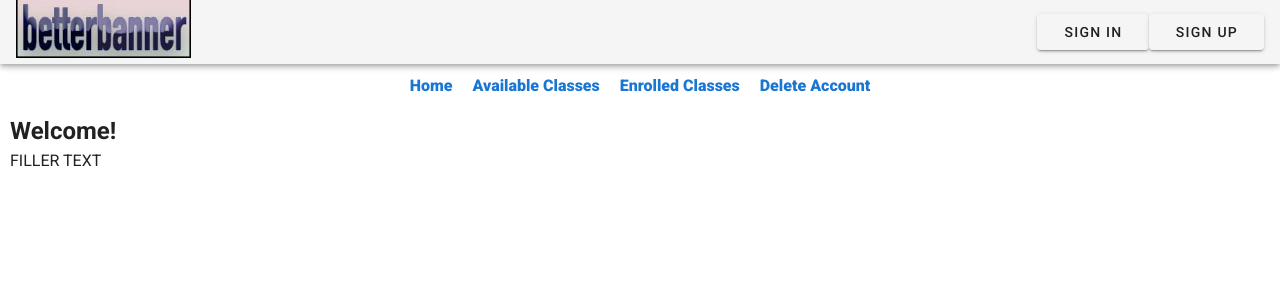
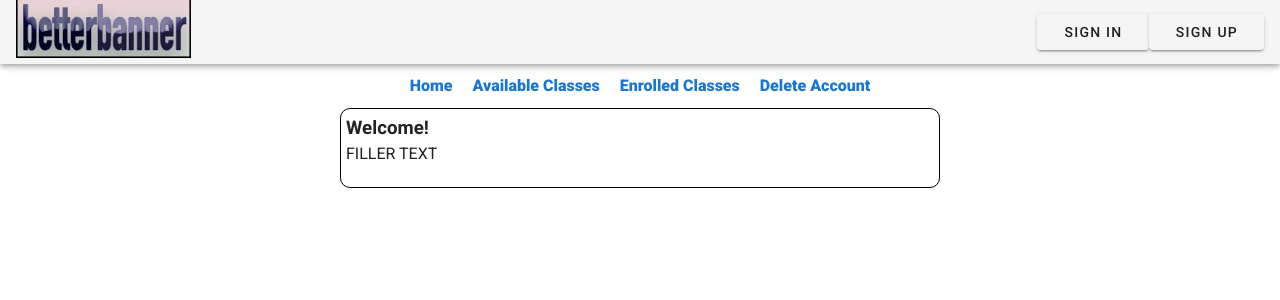
Before and after one commit to astevens8182/Betterbannerv1, a Vue app: page / in a window 1280 px wide. Shown: the top 300 px of the page. Built offline with nearby package versions, Linux system fonts and the light colour scheme; no server answers.

Commit message:
Update Home.vue

```diff
--- a/src/components/Home.vue
+++ b/src/components/Home.vue
@@ -1,5 +1,5 @@
 <template>
-<div id=awda>
+<div>
   <div>
       <nav>
           <a class="font-weight-black" @click="goHome">Home</a>
@@ -9,7 +9,7 @@
       </nav>
   </div>
   <div id="content">
-    <h2>Welcome!</h2>
+    <h3>Welcome!</h3>
 
     <p>FILLER TEXT</p>
   </div>
@@ -26,7 +26,6 @@ export default {
 
   },
   methods: {
-
   goHome() {
     this.$router.push({ path: "/" });
   },
@@ -44,14 +43,12 @@ export default {
     mounted() {
   }
 };
-
-
-
 </script>
 
 <style>
 nav {
   text-align: center;
+  padding-bottom: 10px;
 }
 
 nav a {
@@ -60,7 +57,12 @@ nav a {
 }
 
 #content {
+  text-align: left;
+  max-width: 600px;
+  margin-left: auto;
+  margin-right: auto;
   padding: 5px;
-  margin: 5px;
+  border: 1px solid black;
+  border-radius: 10px;
 }
 </style>
```
